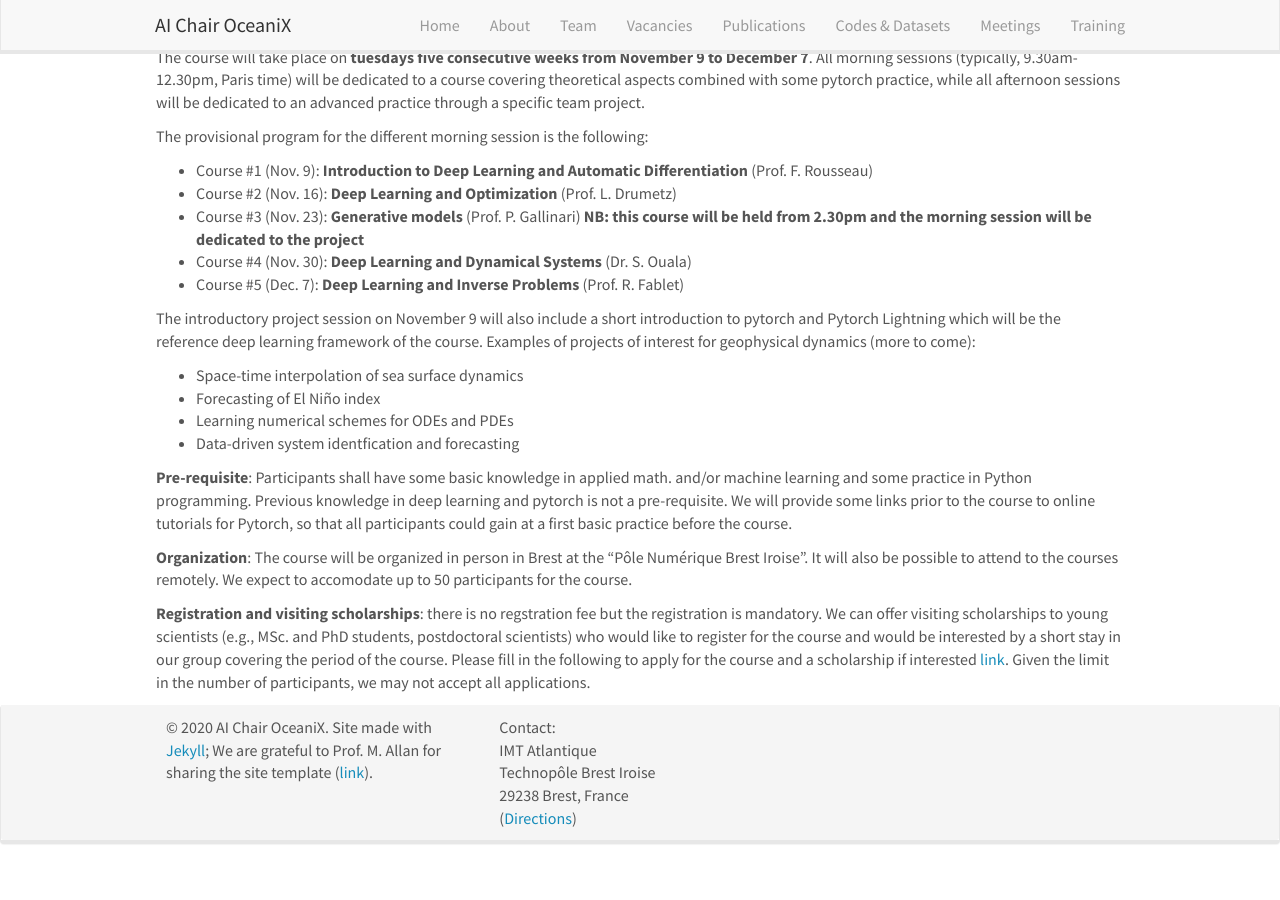
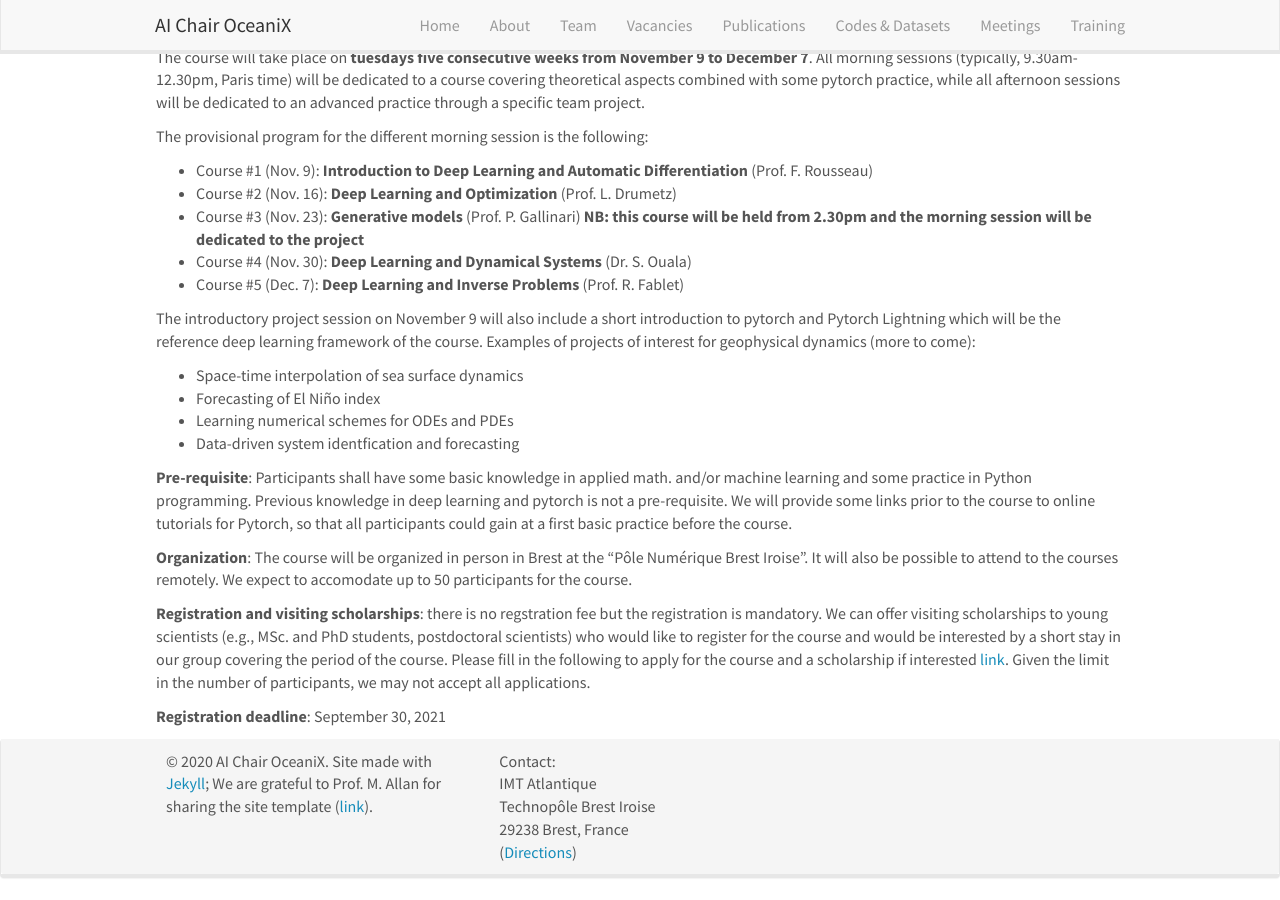
Before and after one commit to CIA-Oceanix/CIA-Oceanix.github.io, a Jekyll site: the page built from _pages/training.md, in a window 1280 px wide and 900 px high, scrolled down 518 px. Built offline with Jekyll 4.4.1, drawn with Linux system fonts in a browser that asks for light colours; nearby versions of some CDN libraries; before the commit the page ends 1384 px from its top, so only the background shows below that.

Commit message:
Update training.md

```diff
--- a/_pages/training.md
+++ b/_pages/training.md
@@ -39,3 +39,5 @@ The introductory project session on November 9 will also include a short introdu
 **Organization**: The course will be organized in person in Brest at the "Pôle Numérique Brest Iroise". It will also be possible to attend to the courses remotely. We expect to accomodate up to 50 participants for the course.
 
 **Registration and visiting scholarships**: there is no regstration fee but the registration is mandatory. We can offer visiting scholarships to young scientists (e.g., MSc. and PhD students, postdoctoral scientists) who would like to register for the course and would be interested by a short stay in our group covering the period of the course. Please fill in the following to apply for the course and a scholarship if interested [link](https://forms.gle/nt3469TKLdw7Fog99). Given the limit in the number of participants, we may not accept all applications.
+
+**Registration deadline**: September 30, 2021
```
